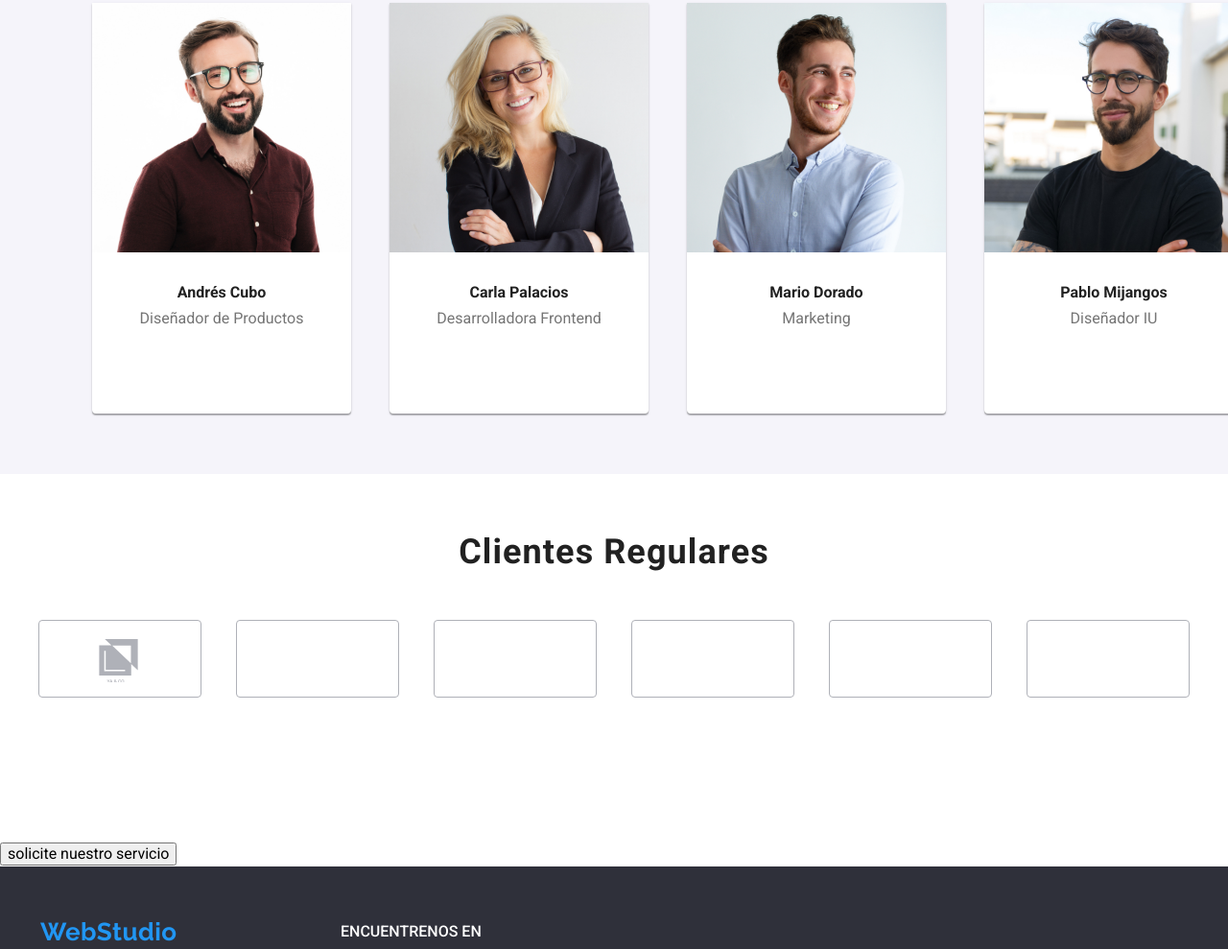
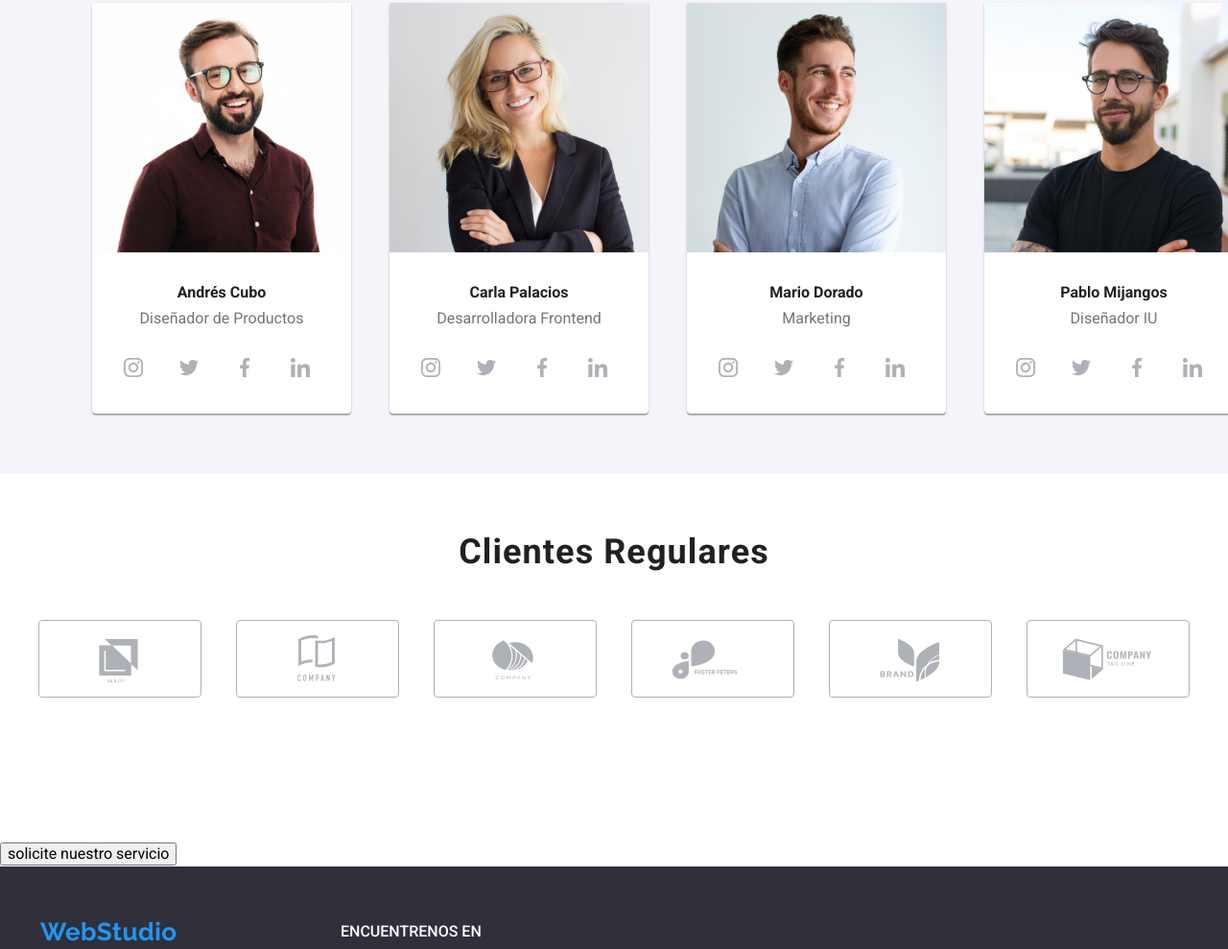
Before and after one commit to dayanholguinmarin/goit-markup-hw-06, a plain HTML site: page index.html in a window 1280 px wide. Shown: the part 1811-2800 px from the top of the page at 96% size. Drawn offline with nearby package versions, Linux system fonts and the light colour scheme; the site is published under a folder, as on GitHub Pages, so addresses that start at the root find nothing.

Commit message:
tarea5 entrega

```diff
--- a/index.html
+++ b/index.html
@@ -32,7 +32,7 @@
                 <a class="header-link-1" href="mailto:info@devstudio.com">
                     <div class="nav-icons-1">
                         <svg class="nav-icons-2">
-                            <use href="/images/icons.svg#sobre"></use>
+                            <use href="./images/icons.svg#sobre"></use>
                         </svg>info@devstudio.com</a>
                     </div>
 
@@ -41,7 +41,7 @@
                 <a class="header-link-1" href="tel:+380961111111">
                     <div class="nav-icons-1">
                         <svg class="nav-icons-2">
-                            <use href="/images/icons.svg#telefono-inteligente"></use>
+                            <use href="./images/icons.svg#telefono-inteligente"></use>
                         </svg>+380 961 11 11 11</a>
                     </div>
 
@@ -70,7 +70,7 @@
 
                     <div class="metas-icons-1">
                         <svg class="metas-icons-a move">
-                            <use href="/images/icons.svg#antena"></use>
+                            <use href="./images/icons.svg#antena"></use>
                         </svg>
 
                         <p class="p-1">ATENCIÓN A LOS DETALLES</p>
@@ -83,7 +83,7 @@
 
                     <div class="metas-icons-1">
                         <svg class="metas-icons-b move">
-                            <use href="/images/icons.svg#reloj"></use>
+                            <use href="./images/icons.svg#reloj"></use>
                         </svg>
                         <p class="p-1">PUNTUALIDAD</p>
                         <p class="p-2">Con nosotros, usted puede sentirse seguro y protegido. Un principio importante de la
@@ -95,7 +95,7 @@
 
                     <div class="metas-icons-1">
                         <svg class="metas-icons-c move">
-                            <use href="/images/icons.svg#diagrama"></use>
+                            <use href="./images/icons.svg#diagrama"></use>
                         </svg>
                         <p class="p-1">PLANIFICA</p>
                         <p class="p-2">Usted podrá observar y participar en cada fase del desarrollo y aplicación de
@@ -106,7 +106,7 @@
 
                     <div class="metas-icons-1">
                         <svg class="metas-icons-d move">
-                            <use href="/images/icons.svg#astronauta"></use>
+                            <use href="./images/icons.svg#astronauta"></use>
                         </svg>
                         <p class="p-1">TEGNOLOGÍA MODERNA</p>
                         <p class="p-2">Usamos herramientas innovadoras para resolver las tareas asignadas. Es hora de
@@ -148,24 +148,24 @@
 
                             <div class="circulo">
                                 <svg class="icons-equipo">
-                                    <use href="/images/icons.svg#instagram"></use>
+                                    <use href="./images/icons.svg#instagram"></use>
                                 </svg>
                             </div>
 
 
                             <div class="circulo">
                                 <svg class="icons-equipo">
-                                    <use href="/images/icons.svg#twitter"></use>
+                                    <use href="./images/icons.svg#twitter"></use>
                                 </svg>
                             </div>
                             <div class="circulo">
                                 <svg class="icons-equipo">
-                                    <use href="/images/icons.svg#facebook"></use>
+                                    <use href="./images/icons.svg#facebook"></use>
                                 </svg>
                             </div>
                             <div class="circulo">
                                 <svg class="icons-equipo">
-                                    <use href="/images/icons.svg#linkedin"></use>
+                                    <use href="./images/icons.svg#linkedin"></use>
                                 </svg>
                             </div>
 
@@ -181,23 +181,23 @@
 
                                 <div class="circulo">
                                     <svg class="icons-equipo">
-                                        <use href="/images/icons.svg#instagram"></use>
+                                        <use href="./images/icons.svg#instagram"></use>
                                     </svg>
                                 </div>
 
                                 <div class="circulo">
                                     <svg class="icons-equipo">
-                                        <use href="/images/icons.svg#twitter"></use>
+                                        <use href="./images/icons.svg#twitter"></use>
                                     </svg>
                                 </div>
                                 <div class="circulo">
                                     <svg class="icons-equipo">
-                                        <use href="/images/icons.svg#facebook"></use>
+                                        <use href="./images/icons.svg#facebook"></use>
                                     </svg>
                                 </div>
                                 <div class="circulo">
                                     <svg class="icons-equipo">
-                                        <use href="/images/icons.svg#linkedin"></use>
+                                        <use href="./images/icons.svg#linkedin"></use>
                                     </svg>
                                 </div>
                         </div>
@@ -212,23 +212,23 @@
 
                             <div class="circulo">
                                 <svg class="icons-equipo">
-                                    <use href="/images/icons.svg#instagram"></use>
+                                    <use href="./images/icons.svg#instagram"></use>
                                 </svg>
                             </div>
 
                             <div class="circulo">
                                 <svg class="icons-equipo">
-                                    <use href="/images/icons.svg#twitter"></use>
+                                    <use href="./images/icons.svg#twitter"></use>
                                 </svg>
                             </div>
                             <div class="circulo">
                                 <svg class="icons-equipo">
-                                    <use href="/images/icons.svg#facebook"></use>
+                                    <use href="./images/icons.svg#facebook"></use>
                                 </svg>
                             </div>
                             <div class="circulo">
                                 <svg class="icons-equipo">
-                                    <use href="/images/icons.svg#linkedin"></use>
+                                    <use href="./images/icons.svg#linkedin"></use>
                                 </svg>
                             </div>
                         </div>
@@ -242,23 +242,23 @@
 
                             <div class="circulo">
                                 <svg class="icons-equipo">
-                                    <use href="/images/icons.svg#instagram"></use>
+                                    <use href="./images/icons.svg#instagram"></use>
                                 </svg>
                             </div>
 
                             <div class="circulo">
                                 <svg class="icons-equipo">
-                                    <use href="/images/icons.svg#twitter"></use>
+                                    <use href="./images/icons.svg#twitter"></use>
                                 </svg>
                             </div>
                             <div class="circulo">
                                 <svg class="icons-equipo">
-                                    <use href="/images/icons.svg#facebook"></use>
+                                    <use href="./images/icons.svg#facebook"></use>
                                 </svg>
                             </div>
                             <div class="circulo">
                                 <svg class="icons-equipo">
-                                    <use href="/images/icons.svg#linkedin"></use>
+                                    <use href="./images/icons.svg#linkedin"></use>
                                 </svg>
                             </div>
                         </div>
@@ -281,31 +281,31 @@
 
                 <div class="caja-icons">
                     <svg class="clientes-icons">
-                        <use href="/images/iconos-2.svg#icon-Logo-2"></use>
+                        <use href="./images/iconos-2.svg#icon-Logo-2"></use>
                     </svg>
                 </div>
 
                 <div class="caja-icons">
                     <svg class="clientes-icons">
-                        <use href="/images/iconos-2.svg#icon-Logo-3"></use>
+                        <use href="./images/iconos-2.svg#icon-Logo-3"></use>
                     </svg>
                 </div>
 
                 <div class="caja-icons">
                     <svg class="clientes-icons">
-                        <use href="/images/iconos-2.svg#icon-Logo-4"></use>
+                        <use href="./images/iconos-2.svg#icon-Logo-4"></use>
                     </svg>
                 </div>
 
                 <div class="caja-icons">
                     <svg class="clientes-icons">
-                        <use href="/images/iconos-2.svg#icon-Logo-5"></use>
+                        <use href="./images/iconos-2.svg#icon-Logo-5"></use>
                     </svg>
                 </div>
 
                 <div class="caja-icons">
                     <svg class="clientes-icons">
-                        <use href="/images/iconos-2.svg#icon-Logo-6"></use>
+                        <use href="./images/iconos-2.svg#icon-Logo-6"></use>
                     </svg>
                 </div>
             </div>
@@ -336,28 +336,28 @@
 
                         <div class="circulo-2">
                                 <svg class="icons-footer">
-                                    <use href="/images/icons.svg#instagram"></use>
+                                    <use href="./images/icons.svg#instagram"></use>
                                 </svg>
 
                         </div>
                         <div class="circulo-2">
 
                                 <svg class="icons-footer">
-                                    <use href="/images/icons.svg#twitter"></use>
+                                    <use href="./images/icons.svg#twitter"></use>
                                 </svg>
 
                         </div>
                         <div class="circulo-2">
 
                                 <svg class="icons-footer">
-                                    <use href="/images/icons.svg#facebook"></use>
+                                    <use href="./images/icons.svg#facebook"></use>
                                 </svg>
 
                         </div>
                         <div class="circulo-2">
 
                                 <svg class="icons-footer">
-                                    <use href="/images/icons.svg#linkedin"></use>
+                                    <use href="./images/icons.svg#linkedin"></use>
                                 </svg>
 
                         </div>
```
Also changed, not shown: portfolio.html (+4 -4 lines).
